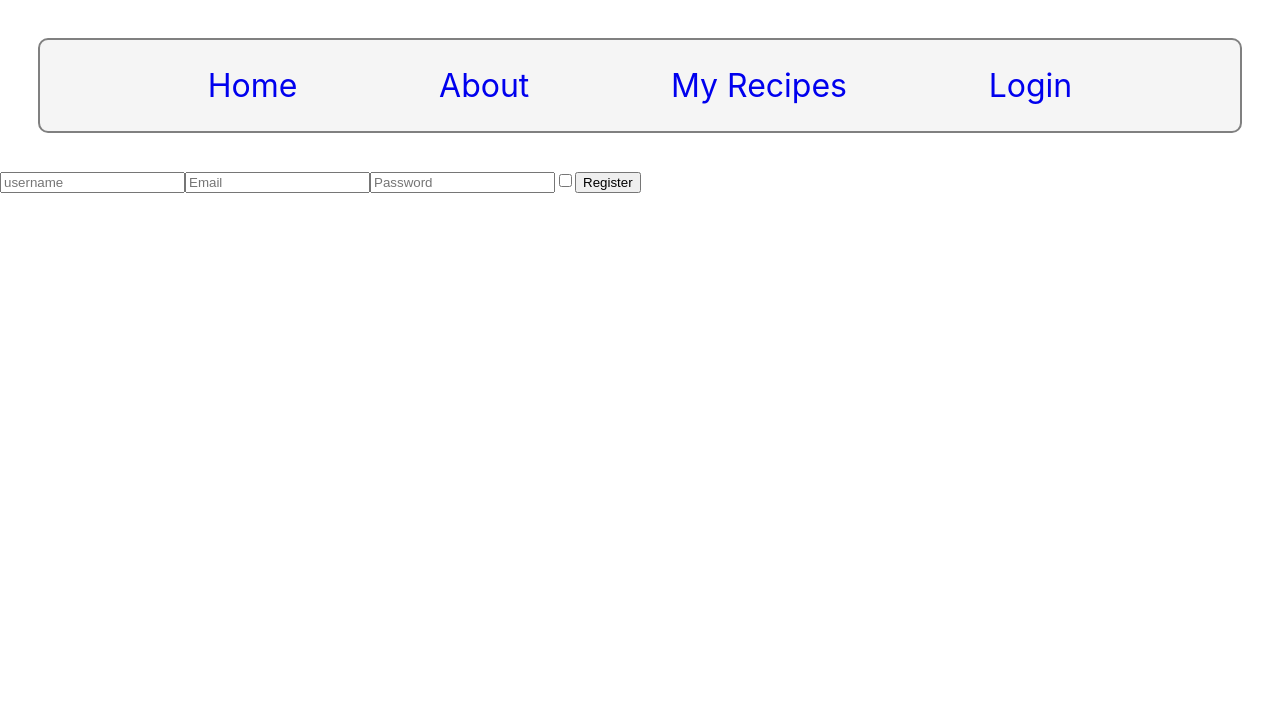
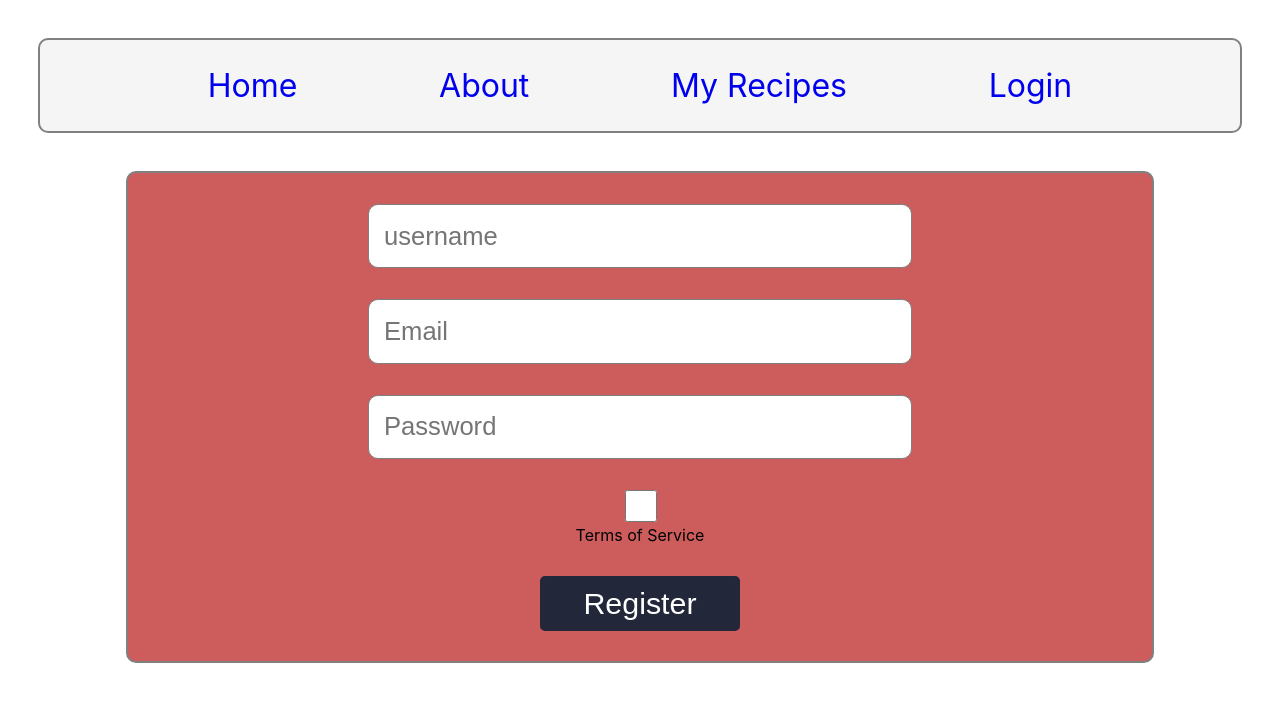
Before and after one commit to KD-Secret-Family-Recipes-Cookbook/front-end, a React (Create React App) app in the folder recipe-creator/: page /register in a window 1280 px wide. Shown: the top 702 px of the page. Built offline with nearby package versions, Linux system fonts and the light colour scheme.

Commit message:
styled the registration page to match the login.

```diff
--- a/recipe-creator/src/components/Login.js
+++ b/recipe-creator/src/components/Login.js
@@ -1,10 +1,10 @@
 import React from "react";
 import { axiosWithAuth } from '../components/utils/axiosWithAuth';
+import { Link } from 'react-router-dom';
 import { ButtonStyling } from './Form';
-import { Link } from 'react-router-dom';
 import styled from "styled-components";
 
-const InputContainer = styled.div`
+export const InputContainer = styled.div`
   display: flex;
   flex-direction: column;
   align-items: center;
@@ -14,7 +14,7 @@ const InputContainer = styled.div`
   border-radius: 10px;
   background-color: indianred;
 `
-const InputStyling = styled.input`
+export const InputStyling = styled.input`
   width: 50%;
   height: 2rem;
   border-radius: 10px;
--- a/recipe-creator/src/components/Registration.js
+++ b/recipe-creator/src/components/Registration.js
@@ -2,20 +2,40 @@ import React, { useState, useEffect } from 'react';
 import { withFormik, Form, Field } from 'formik';
 import * as Yup from 'yup';
 import axios from 'axios';
+import { InputContainer } from './Login';
+import { ButtonStyling } from './Form';
+import styled from 'styled-components';
+
+const InputStyling = styled(Field)`
+  width: 50%;
+  height: 2rem;
+  border-radius: 10px;
+  font-size: 1.6rem;
+  padding: 1.5%;
+  border: 1px solid grey;
+  outline: none;
+  margin-top: 3%;
+
+  &:focus {
+    outline: none;
+  }
+`
 
 function Registration({ values, errors, touched, status }) {
   return (
     <div className='registration-form'>
       <Form>
-        <Field type='text' name='username' placeholder='username' />
-        {touched.username && errors.username && <p>{errors.username}</p>}
-        <Field type='text' name='email' placeholder='Email' />
-        {touched.email && errors.email && <p>{errors.email}</p>}
-        <Field type='password' name='password' placeholder='Password' />
-        {touched.password && errors.password && <p>{errors.password}</p>}
-        <Field type='checkbox' name='terms' checked={values.terms} />
-        {touched.terms && errors.terms && <p>{errors.terms}</p>}
-        <button type='submit'>Register</button>
+        <InputContainer>
+          <InputStyling type='text' name='username' placeholder='username' autoComplete='off' />
+          {touched.username && errors.username && <p>{errors.username}</p>}
+          <InputStyling type='text' name='email' placeholder='Email' autoComplete='off' />
+          {touched.email && errors.email && <p>{errors.email}</p>}
+          <InputStyling type='password' name='password' placeholder='Password' autoComplete='off' />
+          {touched.password && errors.password && <p>{errors.password}</p>}
+          <InputStyling type='checkbox' name='terms' checked={values.terms} autoComplete='off'/>Terms of Service
+          {touched.terms && errors.terms && <p>{errors.terms}</p>}
+          <ButtonStyling type='submit'>Register</ButtonStyling>
+        </InputContainer>
       </Form>
     </div>
   )
@@ -42,7 +62,7 @@ const FormikRegistration = withFormik({
       .max(16, 'We understand you love security, but that password is way too long.')
       .required('A password is required. Please refrain from using your birthday.'),
     terms: Yup.bool()
-      .oneOf([true], 'Must Accept Terms of Service, even if you do not read them.')
+      .oneOf([true], 'Must Accept Terms of Service, even though you probably will not read it.')
   }),
 
   handleSubmit(values, { setStatus, resetForm }) {
```
